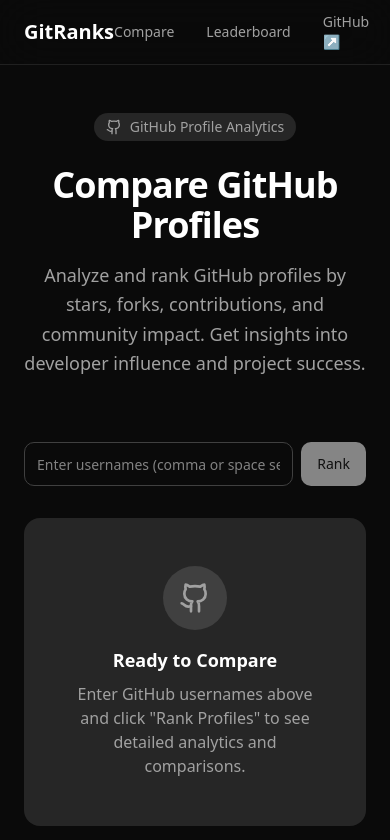
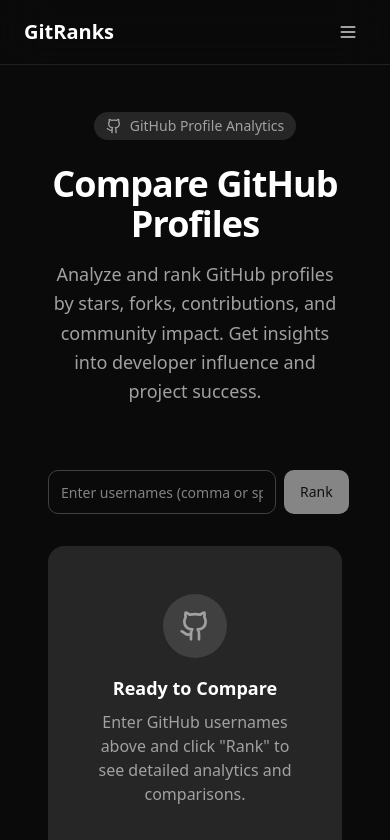
Before and after one commit to ifubaraboye/gitranks, a Next.js app: page / in a window 390 px wide. Shown: the top 840 px of the page. Built offline with nearby package versions, Linux system fonts and the light colour scheme.

Commit message:
updated UI

```diff
--- /dev/null
+++ b/src/app/components/Navbar.tsx
@@ -0,0 +1,132 @@
+"use client"
+
+import { useState } from "react"
+import { Menu, X, Github, BarChart3, Users } from "lucide-react"
+
+export default function Navbar() {
+  const [isOpen, setIsOpen] = useState(false)
+
+  const toggleMenu = () => setIsOpen(!isOpen)
+  const closeMenu = () => setIsOpen(false)
+
+  return (
+    <>
+      {/*
+        Outer Navigation Container:
+        - `fixed top-0`: Fixes it to the top of the viewport.
+        - `w-full`: Makes the background and border span the entire screen width.
+        - `z-50`: Ensures it stays on top of other content.
+      */}
+      <nav className="fixed top-0 w-full  z-50 border-b border-neutral-200/80 dark:border-neutral-800/80 bg-white/80 dark:bg-neutral-950/80 backdrop-blur-xl">
+        {/*
+          Inner Content Container:
+          - `max-w-7xl`: Sets a maximum width for the content.
+          - `mx-auto`: THIS IS THE FIX. It centers the container horizontally.
+          - `px-6 lg:px-8`: Adds padding on the sides.
+        */}
+        <div className="max-w-7xl mx-auto px-6 lg:px-8">
+          <div className="flex items-center justify-between h-16">
+            <a href="/" className="text-xl font-semibold text-neutral-900 dark:text-white">
+              GitRanks
+            </a>
+
+            {/* Desktop Navigation */}
+            <div className="hidden lg:flex items-center gap-8">
+              <a
+                href="/"
+                className="text-sm font-medium text-neutral-600 hover:text-neutral-900 dark:text-neutral-400 dark:hover:text-white transition-colors"
+              >
+                Compare
+              </a>
+              <a
+                href="/leaderboard"
+                className="text-sm font-medium text-neutral-600 hover:text-neutral-900 dark:text-neutral-400 dark:hover:text-white transition-colors"
+              >
+                Leaderboard
+              </a>
+              <a
+                href="https://github.com"
+                target="_blank"
+                rel="noreferrer"
+                className="text-sm font-medium text-neutral-600 hover:text-neutral-900 dark:text-neutral-400 dark:hover:text-white transition-colors"
+              >
+                GitHub ↗
+              </a>
+            </div>
+
+            {/* Mobile Menu Button */}
+            <button
+              onClick={toggleMenu}
+              className="lg:hidden p-2 rounded-md hover:bg-neutral-100 dark:hover:bg-neutral-800 transition-colors"
+              aria-label="Toggle menu"
+            >
+              {isOpen ? (
+                <X className="h-5 w-5 text-neutral-700 dark:text-neutral-300" />
+              ) : (
+                <Menu className="h-5 w-5 text-neutral-700 dark:text-neutral-300" />
+              )}
+            </button>
+          </div>
+        </div>
+      </nav>
+
+      {/* Mobile Menu Overlay */}
+      {isOpen && (
+        <div
+          className="fixed inset-0 bg-black/50 z-40 lg:hidden"
+          onClick={closeMenu}
+        />
+      )}
+
+      {/* Mobile Menu Panel (No changes needed here) */}
+      <div className={`
+        fixed top-0 right-0 h-full w-64 bg-white dark:bg-neutral-950 border-l border-neutral-200 dark:border-neutral-800 z-50 transform transition-transform duration-300 ease-in-out lg:hidden
+        ${isOpen ? 'translate-x-0' : 'translate-x-full'}
+      `}>
+        <div className="flex items-center justify-between p-6 border-b border-neutral-200 dark:border-neutral-800">
+          <span className="text-xl font-semibold text-neutral-900 dark:text-white">
+            Menu
+          </span>
+          <button
+            onClick={closeMenu}
+            className="p-2 rounded-md hover:bg-neutral-100 dark:hover:bg-neutral-800 transition-colors"
+            aria-label="Close menu"
+          >
+            <X className="h-5 w-5 text-neutral-700 dark:text-neutral-300" />
+          </button>
+        </div>
+
+        <nav className="p-6">
+          <div className="space-y-4">
+            <a
+              href="/"
+              onClick={closeMenu}
+              className="flex items-center gap-3 px-3 py-2 rounded-lg text-neutral-700 dark:text-neutral-300 hover:bg-neutral-100 dark:hover:bg-neutral-800 transition-colors"
+            >
+              <BarChart3 className="h-5 w-5" />
+              Compare Profiles
+            </a>
+            <a
+              href="/leaderboard"
+              onClick={closeMenu}
+              className="flex items-center gap-3 px-3 py-2 rounded-lg text-neutral-700 dark:text-neutral-300 hover:bg-neutral-100 dark:hover:bg-neutral-800 transition-colors"
+            >
+              <Users className="h-5 w-5" />
+              Leaderboard
+            </a>
+            <a
+              href="https://github.com"
+              target="_blank"
+              rel="noreferrer"
+              onClick={closeMenu}
+              className="flex items-center gap-3 px-3 py-2 rounded-lg text-neutral-700 dark:text-neutral-300 hover:bg-neutral-100 dark:hover:bg-neutral-800 transition-colors"
+            >
+              <Github className="h-5 w-5" />
+              GitHub
+            </a>
+          </div>
+        </nav>
+      </div>
+    </>
+  )
+}
--- a/src/app/layout.tsx
+++ b/src/app/layout.tsx
@@ -3,6 +3,7 @@
 import { Inter, JetBrains_Mono } from "next/font/google"
 import "./globals.css"
 import { Analytics } from "@vercel/analytics/next"
+import Navbar from "./components/Navbar" // 1. Import your Navbar component (adjust path if needed)
 
 const inter = Inter({
   variable: "--font-inter",
@@ -52,43 +53,18 @@
   return (
     <html lang="en" className={`${inter.variable} ${jetbrainsMono.variable} dark`}>
       <body className="font-sans antialiased bg-background">
+
+        {/* 2. Place the Navbar here, outside the main content wrapper */}
+        <Navbar />
+
+        {/* This div is great for layout, like creating a sticky footer */}
         <div className="min-h-screen">
-          {/* Navigation */}
-          <nav className="sticky top-0 z-50 border-b border-neutral-200/80 dark:border-neutral-800/80 bg-white/80 dark:bg-neutral-950/80 backdrop-blur-xl">
-            <div className="max-w-7xl mx-auto px-6 lg:px-8">
-              <div className="flex items-center justify-between h-16">
-                <a href="/" className="text-xl font-semibold text-neutral-900 dark:text-white">
-                  GitRanks
-                </a>
-                <div className="flex items-center gap-8">
-                  <a
-                    href="/"
-                    className="text-sm font-medium text-neutral-600 hover:text-neutral-900 dark:text-neutral-400 dark:hover:text-white transition-colors"
-                  >
-                    Compare
-                  </a>
-                  <a
-                    href="/leaderboard"
-                    className="text-sm font-medium text-neutral-600 hover:text-neutral-900 dark:text-neutral-400 dark:hover:text-white transition-colors"
-                  >
-                    Leaderboard
-                  </a>
-                  <a
-                    href="https://github.com"
-                    target="_blank"
-                    rel="noreferrer"
-                    className="text-sm font-medium text-neutral-600 hover:text-neutral-900 dark:text-neutral-400 dark:hover:text-white transition-colors"
-                  >
-                    GitHub ↗
-                  </a>
-                </div>
-              </div>
-            </div>
-          </nav>
-
-
-          {/* Main Content */}
-          <main className="max-w-7xl mx-auto px-6 lg:px-8 py-12">{children}</main>
+          {/*
+            3. Main Content Wrapper:
+            - Add `pt-16` to push content below the 4rem (h-16) fixed navbar.
+            - The centering (`max-w-7xl mx-auto`) and padding are correct here.
+          */}
+          <main className="max-w-7xl mx-auto px-6 lg:px-8 py-12 pt-16">{children}</main>
 
           {/* Footer */}
           <footer className="border-t border-neutral-200 dark:border-neutral-800 mt-24">
--- a/src/app/page.tsx
+++ b/src/app/page.tsx
@@ -1,8 +1,9 @@
 "use client"
 
 import { useMemo, useState } from "react"
-import { Star, GitFork, GitPullRequest, AlertCircle, Zap, ArrowRight, Github } from "lucide-react"
+import { Star, GitFork, GitPullRequest, AlertCircle, Zap, Github } from "lucide-react"
 import SEO from "@/app/components/SEO"
+import Navbar from "@/app/components/Navbar"
 
 type RankedUser = {
   username: string
@@ -58,8 +59,15 @@
   }
 
   return (
+    <div className="min-h-screen bg-background">
+      <SEO title="GitRanks" description="Compare and rank GitHub profiles by contributions, stars, and community impact" image="https://gitranks.vercel.app/post.png" url="https://gitranks.vercel.app/" />
+
+      {/* Navbar */}
+      {/* <Navbar /> */}
+
+      {/* Main Content */}
+      <main className="max-w-7xl mx-auto  px-6 lg:px-8 py-12">
         <div className="max-w-5xl mx-auto">
-      <SEO title="GitRanks" description="Compare and rank GitHub profiles by contributions, stars, and community impact" image="https://gitranks.vercel.app/post.png" url="https://gitranks.vercel.app/" />
           {/* Hero Section */}
           <div className="text-center mb-16">
             <div className="inline-flex items-center gap-2 px-3 py-1 rounded-full bg-neutral-100 dark:bg-neutral-800 text-sm font-medium text-neutral-600 dark:text-neutral-400 mb-6">
@@ -75,7 +83,7 @@
             </p>
           </div>
 
-      {/* Input Section - minimal */}
+          {/* Input Section */}
           <div className="mb-8">
             <div className="flex gap-2">
               <input
@@ -221,11 +229,22 @@
                 </div>
                 <h3 className="text-lg font-semibold text-neutral-900 dark:text-white mb-2">Ready to Compare</h3>
                 <p className="text-neutral-600 dark:text-neutral-400">
-              Enter GitHub usernames above and click "Rank Profiles" to see detailed analytics and comparisons.
+                  Enter GitHub usernames above and click "Rank" to see detailed analytics and comparisons.
                 </p>
               </div>
             )
           )}
         </div>
+      </main>
+
+      {/* Footer */}
+      <footer className="border-t border-neutral-200 dark:border-neutral-800 mt-24">
+        <div className="max-w-7xl mx-auto px-6 lg:px-8 py-8">
+          <p className="text-sm text-neutral-500 dark:text-neutral-400">
+            Data from GitHub API.
+          </p>
+        </div>
+      </footer>
+    </div>
   )
 }
```
Lines whose indentation alone changed are shown as unchanged.
